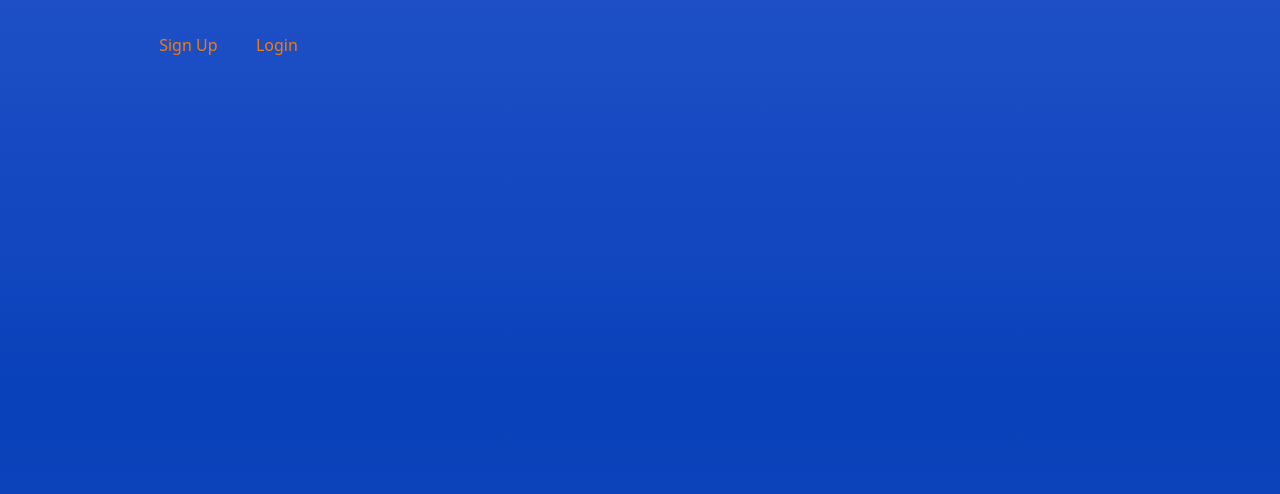
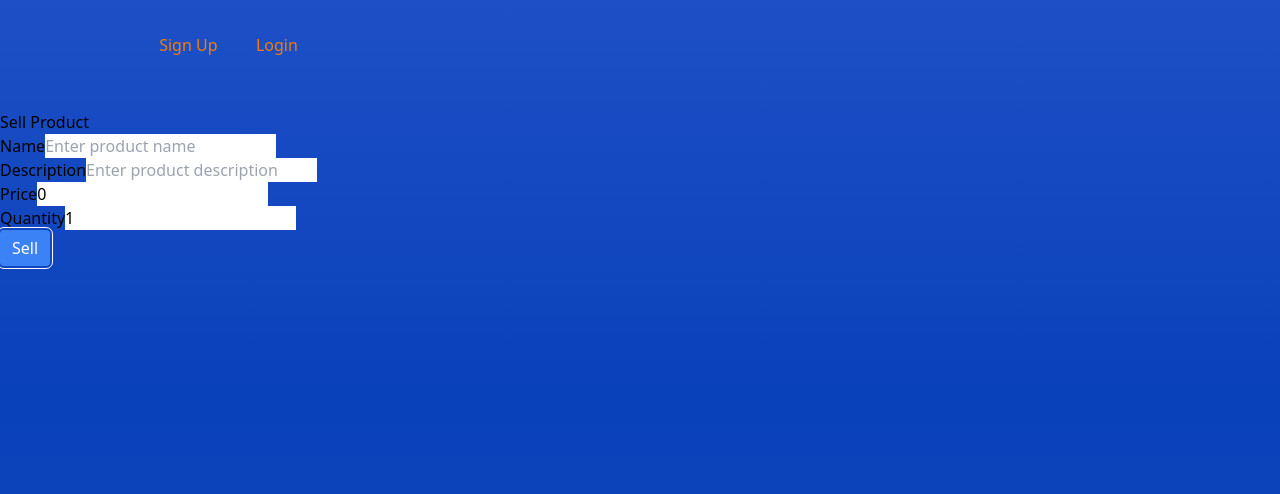
Before and after one commit to nitesh710/auction-client-app, a React (Create React App) app: page /sell in a window 1280 px wide. Before the commit this address had no page. Shown: the top 494 px of the page. Built offline with nearby package versions, Linux system fonts and the light colour scheme; the HTML template or start-up script is replaced by a standard one.

Commit message:
Deals list component added

```diff
--- a/src/App.js
+++ b/src/App.js
@@ -3,6 +3,8 @@ import Login from "./components/Login";
 import { BrowserRouter as Router, Routes, Route } from "react-router-dom";
 import { ToastContainer } from 'react-toastify';
 import Header from "./headers/NavBar";
+import DealsList from "./components/DealsList";
+import Sell from "./components/Sell";
 
 function App (){
     return (
@@ -15,6 +17,8 @@ function App (){
                         <Route path="/" element={<Login />}></Route>
                         <Route path="/login" element={<Login />}></Route>
                         <Route path="/signup" element={<SignUp />}></Route>
+                        <Route path="/deals" element={<DealsList />}></Route>
+                        <Route path="/sell" element={<Sell />}></Route>
                     </Routes>
                 </div>
             </Router>
--- /dev/null
+++ b/src/components/Deal.js
@@ -0,0 +1,10 @@
+function Deal({ deal }){
+    return (
+        <img
+            src={`https://picsum.photos/seed/${deal.id}/200/200`}
+            alt="image"
+        />
+    );
+}
+
+export default Deal;
--- /dev/null
+++ b/src/components/DealsList.js
@@ -0,0 +1,40 @@
+import { Link } from "react-router-dom";
+import Deal from "./Deal";
+
+function DealsList() {
+  let dealsList = [
+    { id: 1, name: "name1" },
+    { id: 2, name: "name2" },
+    { id: 3, name: "name3" },
+    { id: 4, name: "name4" },
+    { id: 5, name: "name5" }
+  ];
+  let renderedDealsList = dealsList.map((deal) => {
+    return (
+      <li className="mr-4 md:mr-6" key={deal.id}>
+        <Deal deal={deal} />
+      </li>
+    );
+  });
+  return (
+    <div>
+      <div className="deal-card">
+        <h2 className="text-xl text-gray-900 font-bold">Top Deals</h2>
+        <ul className="flex flex-wrap items-center justify-center mb-6 text-grey">
+          {renderedDealsList}
+        </ul>
+      </div>
+      <div>
+        <p className="mt-2" style={{ color: "#ff7f00f0" }}>
+          Want to sell your prodcuts, please click to{" "}
+          <Link to="/sell" className="text-white">
+            Sell
+          </Link>{" "}
+          here
+        </p>
+      </div>
+    </div>
+  );
+}
+
+export default DealsList;
--- a/src/components/Login.js
+++ b/src/components/Login.js
@@ -1,9 +1,10 @@
 import { useState } from "react";
 import UserClient from "../apis/UserClient";
-import { Link } from "react-router-dom";
+import { Link, useNavigate  } from "react-router-dom";
 import ShowNotification from "../Utils/notifications";
 
 function Login() {
+  const navigate = useNavigate();
   const [userName, setUserName] = useState("");
   const [password, setPassword] = useState("");
 
@@ -25,16 +26,21 @@ function Login() {
     event.preventDefault();
     const loginObject = { userName, password };
     console.log("loginObject", loginObject);
-    setUserName("");
-    setPassword("");
     try {
       let response = await UserClient.post("/login", loginObject);
       console.log("response", response);
-      ShowNotification(response.data.message, "SUCCESS");
+      if(response && response.data.status == "Success"){
+        setTimeout(() => {
+          navigate("/deals");
+        }, 1000);
+        ShowNotification(response.data.message, "SUCCESS");
+      }
     } catch (e) {
       console.log("Error: ", e);
       ShowNotification(e.response.data.message, "FAILED");
     }
+    setUserName("");
+    setPassword("");
   };
 
   return (
--- /dev/null
+++ b/src/components/Sell.js
@@ -0,0 +1,110 @@
+import { useState } from "react";
+import UserClient from "../apis/UserClient";
+import { Link, useNavigate  } from "react-router-dom";
+import ShowNotification from "../Utils/notifications";
+
+function Sell() {
+    const [product, setProduct] = useState({
+        name: "",
+        description: "",
+        price: 0,
+        quantity: 1
+    })
+
+    const handleInput = (event) => {
+        let { name, value } = event.target
+        if(name == "price" || name == "quantity"){
+            value =  parseFloat(value);
+        }
+        let updatedValue = {[name]: value};
+        setProduct(product => ({
+            ...product,
+            ...updatedValue
+        }))
+    };
+
+    const handleSubmit = async (event) => {
+        event.preventDefault();
+        console.log("product", product);
+        try {
+            /* let response = await UserClient.post("/login", sellObject);
+            console.log("response", response);
+            if(response && response.data.status == "Success"){
+                ShowNotification(response.data.message, "SUCCESS");
+            } */
+        } catch (e) {
+            console.log("Error: ", e);
+            ShowNotification(e.response.data.message, "FAILED");
+        }
+        setProduct({name: "", description: "", price: 0, quantity: 1});
+    };
+
+    return (
+        <div className="row">
+        <div className="col-md-4"></div>
+        <div className="col-md-4">
+            <div className="card">
+            <h5 className="card-header">Sell Product</h5>
+            <div className="card-body">
+                <form onSubmit={handleSubmit}>
+                <div className="form-group">
+                    <label>Name</label>
+                    <input
+                    type="text"
+                    className="form-control"
+                    name="name"
+                    placeholder="Enter product name"
+                    value={product.name}
+                    onChange={handleInput}
+                    ></input>
+                </div>
+                <div className="form-group">
+                    <label>Description</label>
+                    <input
+                    type="text"
+                    className="form-control"
+                    name="description"
+                    placeholder="Enter product description"
+                    value={product.description}
+                    onChange={handleInput}
+                    ></input>
+                </div>
+                <div className="form-group">
+                    <label>Price</label>
+                    <input
+                    type="text"
+                    className="form-control"
+                    name="price"
+                    placeholder="Enter price"
+                    value={product.price}
+                    onChange={handleInput}
+                    ></input>
+                </div>
+                <div className="form-group">
+                    <label>Quantity</label>
+                    <input
+                    type="text"
+                    className="form-control"
+                    name="quantity"
+                    placeholder="Enter quantity"
+                    value={product.quantity}
+                    onChange={handleInput}
+                    ></input>
+                </div>
+                <div className="form-group">
+                    <button
+                    type="submit"
+                    className="px-3 py-1.5 bg-blue-500 border-blue-600 text-white rounded outline outline-offset-2 outline-1"
+                    >
+                    Sell
+                    </button>
+                </div>
+                </form>
+            </div>
+            </div>
+        </div>
+        </div>
+    );
+}
+
+export default Sell;
--- a/src/index.css
+++ b/src/index.css
@@ -1,3 +1,12 @@
 @tailwind base;
 @tailwind components;
 @tailwind utilities;
+
+@layer components {
+    .deal-card {
+      background-color: theme('colors.white');
+      border-radius: theme('borderRadius.lg');
+      padding: theme('spacing.6');
+      box-shadow: theme('boxShadow.xl');
+    }
+  }
```
